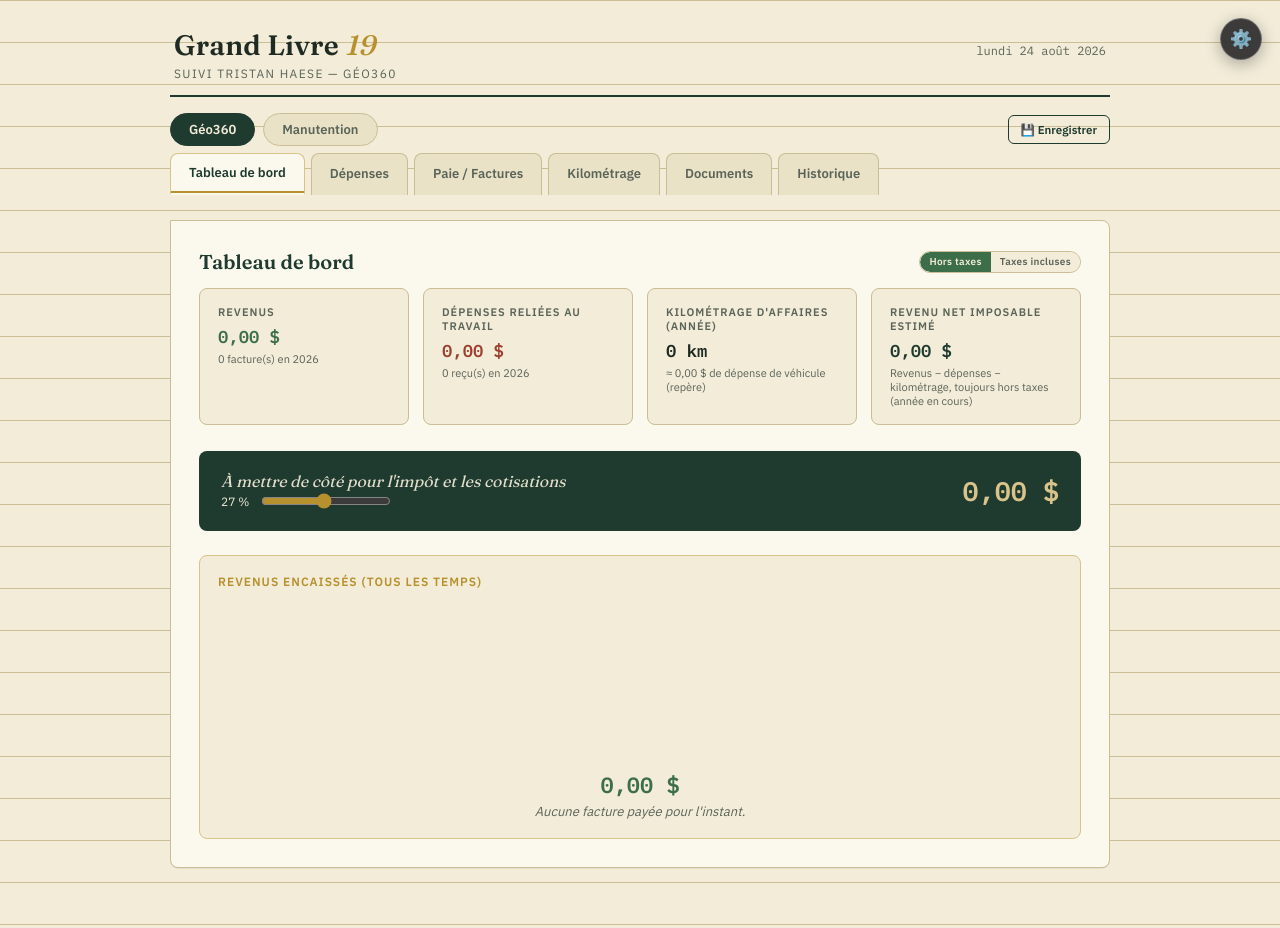
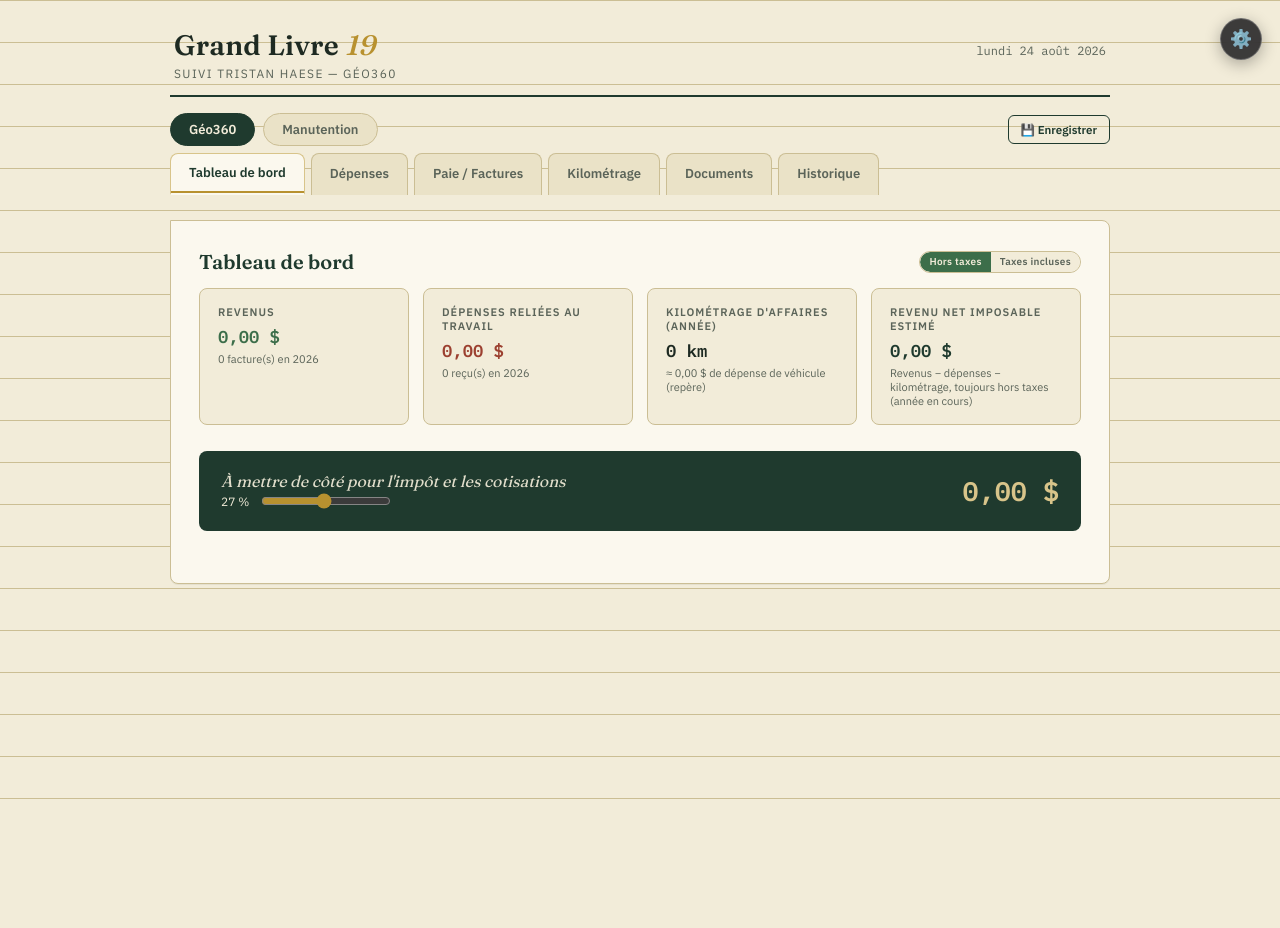
Before and after one commit to zheant/Grand-Livre-19, a React (Vite) app: page / in a window 1280 px wide. After the commit the page ends 800 px from the top, so only its background shows below. Built offline with nearby package versions, Linux system fonts and the light colour scheme; a web font is replaced by a local one.

Commit message:
Ramener la pile de pieces dans Historique, a droite de Exporter les donnees

```diff
--- a/src/panels/DashboardPanel.tsx
+++ b/src/panels/DashboardPanel.tsx
@@ -1,5 +1,4 @@
 import { useState } from 'react'
-import { CoinPile } from '../components/CoinPile'
 import type { AppSettings } from '../hooks/useSettings'
 import { formatCents, formatKm, toCents } from '../lib/money'
 import { getTauxKmRepere } from '../lib/parametresFiscaux'
@@ -38,10 +37,6 @@ export function DashboardPanel({ ledger, settings }: { ledger: Ledger; settings:
   // mode d'affichage choisi ci-dessus.
   const netCents = Math.max(0, revenuTotalCents - totalDepensesCents - kmDeductionCents)
   const reserveSimpleCents = Math.round((netCents * reservePct) / 100)
-
-  const revenuPayeTousLesTemps = invoices
-    .filter((f) => f.statut === 'Payée')
-    .reduce((s, f) => s + f.montantCents, 0)
 
   return (
     <section className="panel">
@@ -116,11 +111,6 @@ export function DashboardPanel({ ledger, settings }: { ledger: Ledger; settings:
         </div>
         <div className="ramount mono">{formatCents(reserveSimpleCents)}</div>
       </div>
-
-      <div className="review-box" style={{ margin: 0 }}>
-        <div className="rb-title">Revenus encaissés (tous les temps)</div>
-        <CoinPile totalCents={revenuPayeTousLesTemps} />
-      </div>
     </section>
   )
 }
--- a/src/panels/HistoriquePanel.tsx
+++ b/src/panels/HistoriquePanel.tsx
@@ -4,6 +4,7 @@ import { saveBlobWithPicker } from '../lib/download'
 import { formatCents, formatKm, toCents } from '../lib/money'
 import { getTauxKmRepere } from '../lib/parametresFiscaux'
 import { importerSauvegarde, parseBackupFile, type BackupFile } from '../lib/backup'
+import { CoinPile } from '../components/CoinPile'
 import { ConfirmModal } from '../components/ConfirmModal'
 import type { useLedger } from '../hooks/useLedger'
 import type { useDocuments } from '../hooks/useDocuments'
@@ -132,6 +133,10 @@ export function HistoriquePanel({
 
   const selectedYear = years.includes(year) ? year : (years[0] ?? year)
 
+  const revenuPayeTousLesTemps = invoices
+    .filter((f) => f.statut === 'Payée')
+    .reduce((s, f) => s + f.montantCents, 0)
+
   const stats = useMemo(() => {
     if (mode === 'annee') {
       const invY = invoices.filter((f) => f.date.slice(0, 4) === selectedYear)
@@ -239,7 +244,8 @@ export function HistoriquePanel({
         </div>
       </div>
 
-      <div className="review-box" style={{ marginTop: 20 }}>
+      <div style={{ display: 'flex', gap: 16, flexWrap: 'wrap', marginTop: 20 }}>
+        <div className="review-box" style={{ flex: '1 1 320px', margin: 0 }}>
           <div className="rb-title">Exporter les données</div>
           <div className="form-row">
             <div className="field" style={{ maxWidth: 200 }}>
@@ -261,6 +267,12 @@ export function HistoriquePanel({
               L'export a échoué — réessaie, et si ça persiste, vérifie la console du navigateur.
             </p>
           )}
+        </div>
+
+        <div className="review-box" style={{ flex: '1 1 220px', margin: 0 }}>
+          <div className="rb-title">Revenus encaissés (tous les temps)</div>
+          <CoinPile totalCents={revenuPayeTousLesTemps} />
+        </div>
       </div>
 
       <h3
```
Lines whose indentation alone changed are shown as unchanged.
